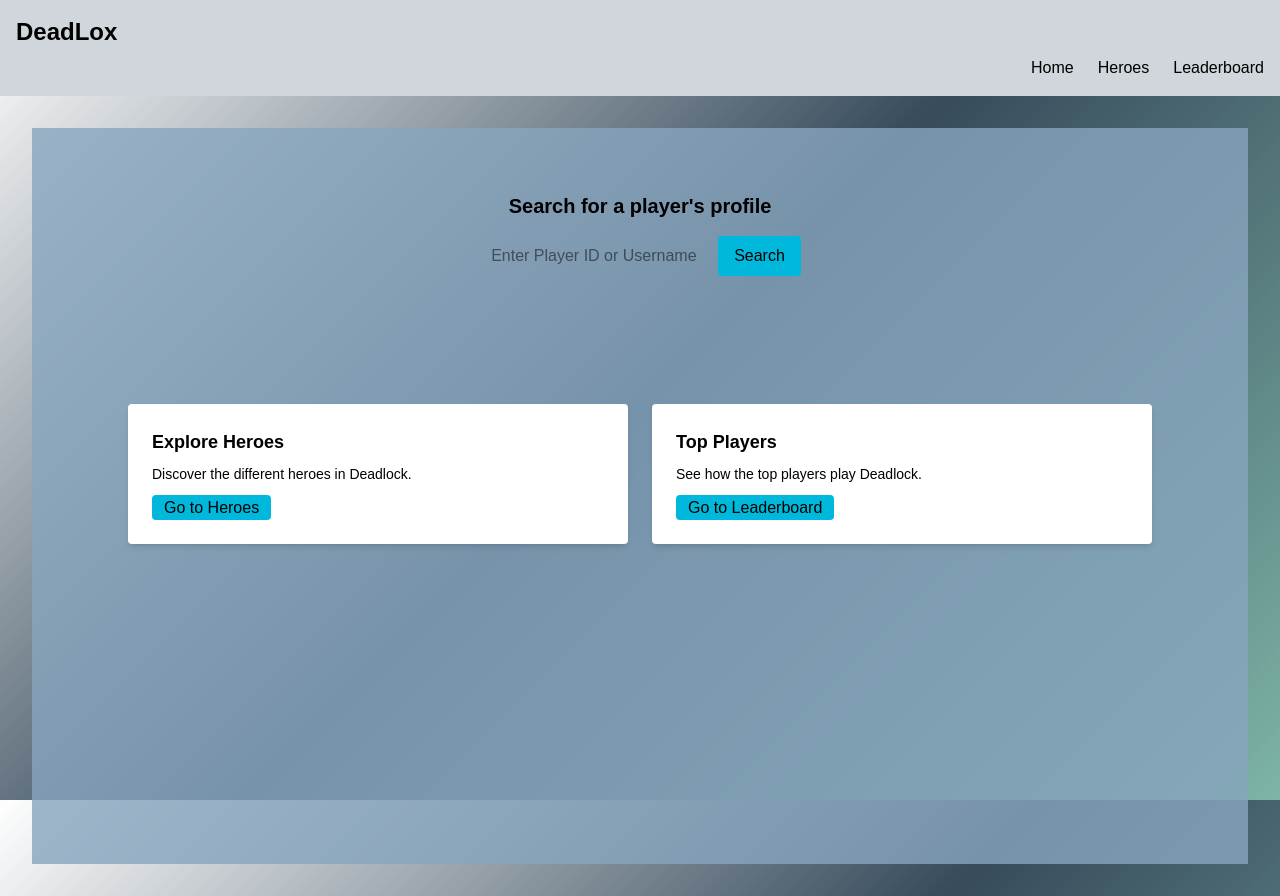
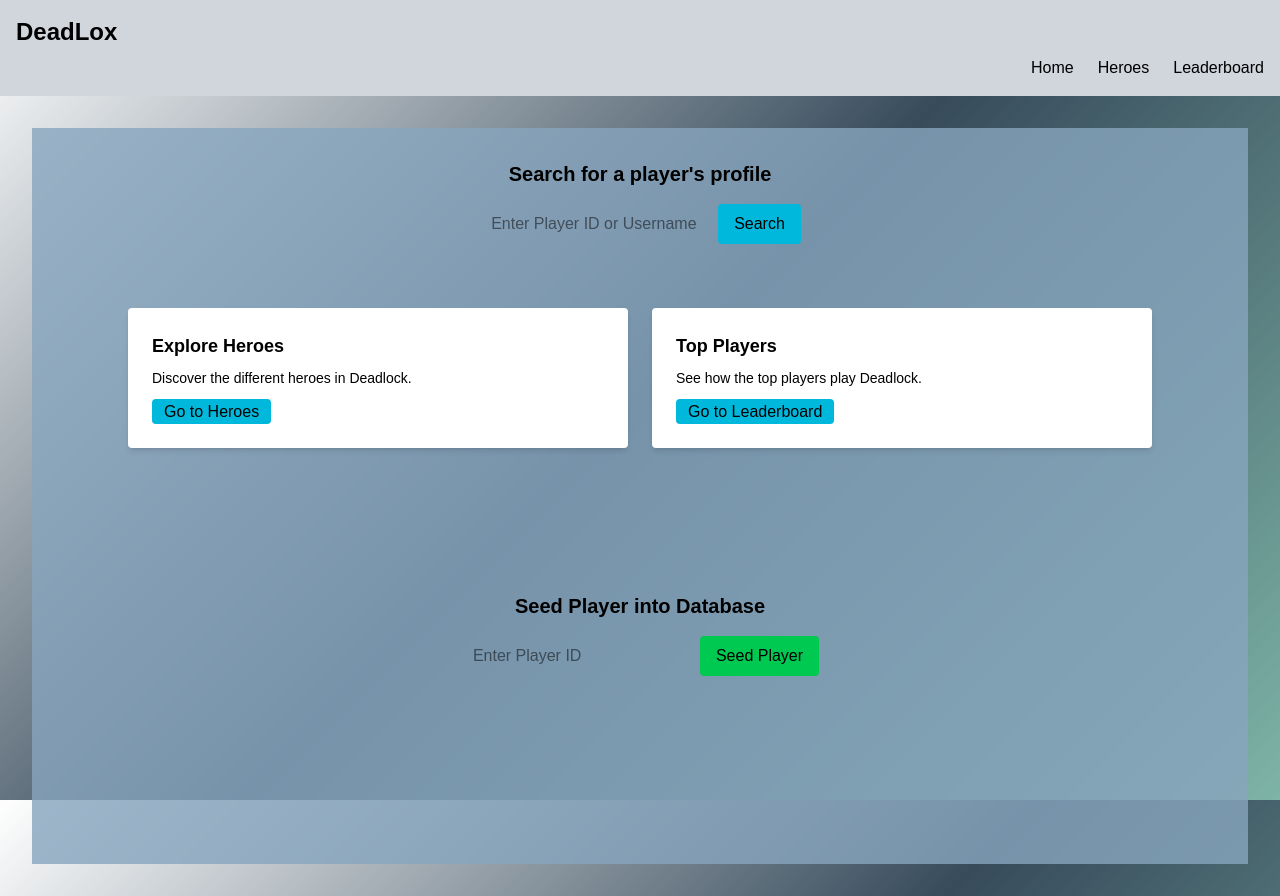
Before and after one commit to JamesZingale/deadlock-stats, a Next.js app: page / in a window 1280 px wide. Built offline with nearby package versions, Linux system fonts and the light colour scheme.

Commit message:
Add a seed player by player_id fourm to the homepage

```diff
--- a/src/app/page.tsx
+++ b/src/app/page.tsx
@@ -6,6 +6,7 @@
 
 export default function HomePage() {
   const [query, setQuery] = useState('');
+  const [seedId, setSeedId] = useState('');
   const router = useRouter();
 
   const handleSearch = async (e: React.FormEvent) => {
@@ -27,13 +28,37 @@
     }
   };
 
+  const handleSeedPlayer = async (e: React.FormEvent) => {
+    e.preventDefault();
+    if (!seedId) return alert('Enter a player_id first');
+
+    try {
+      const res = await fetch(`/api/seed-player?account_id=${encodeURIComponent(seedId)}`);
+      const data = await res.json();
+
+      if (!res.ok) {
+        alert(`Error seeding player: ${data.error}`);
+        return;
+      }
+
+      alert(`Player seeded successfully`);
+    } catch (err) {
+      console.error('Error seeding player:', err);
+      alert('Failed to seed player');
+    }
+  };
+
   return (
-    <div className="flex-1 flex flex-col min-h-[calc(100vh-80px)] p-8 text-black" style={{ backgroundColor: 'rgba(136, 166, 191, 0.8)' }}>
+    <div
+      className="flex-1 flex flex-col min-h-[calc(100vh-80px)] p-8 text-black"
+      style={{ backgroundColor: 'rgba(136, 166, 191, 0.8)' }}
+    >
+      <div className="flex flex-col items-center gap-16">
 
-      <div className="flex flex-col items-center gap-32">
         {/* Search Section */}
-        <div className="flex flex-col items-center mt-8">
+        <div className="flex flex-col items-center ">
           <p className="mb-4 text-xl font-semibold text-black">Search for a player's profile</p>
+
           <form onSubmit={handleSearch} className="flex gap-2 w-full max-w-md">
             <input
               type="text"
@@ -71,6 +96,28 @@
             </Link>
           </div>
         </div>
+
+        {/* Seed Player Section */}
+        <div className="flex flex-col items-center mt-20">
+          <p className="mb-4 text-xl font-semibold text-black">Seed Player into Database</p>
+
+          <form onSubmit={handleSeedPlayer} className="flex gap-2 w-full max-w-md">
+            <input
+              type="text"
+              placeholder="Enter Player ID"
+              value={seedId}
+              onChange={(e) => setSeedId(e.target.value)}
+              className="flex-1 rounded px-3 py-2 text-black focus:outline-none focus:ring-2 focus:ring-cyan-400"
+            />
+            <button
+              type="submit"
+              className="bg-green-500 text-black px-4 py-2 rounded hover:bg-green-400 transition-colors"
+            >
+              Seed Player
+            </button>
+          </form>
+        </div>
+
       </div>
     </div>
   );
```
